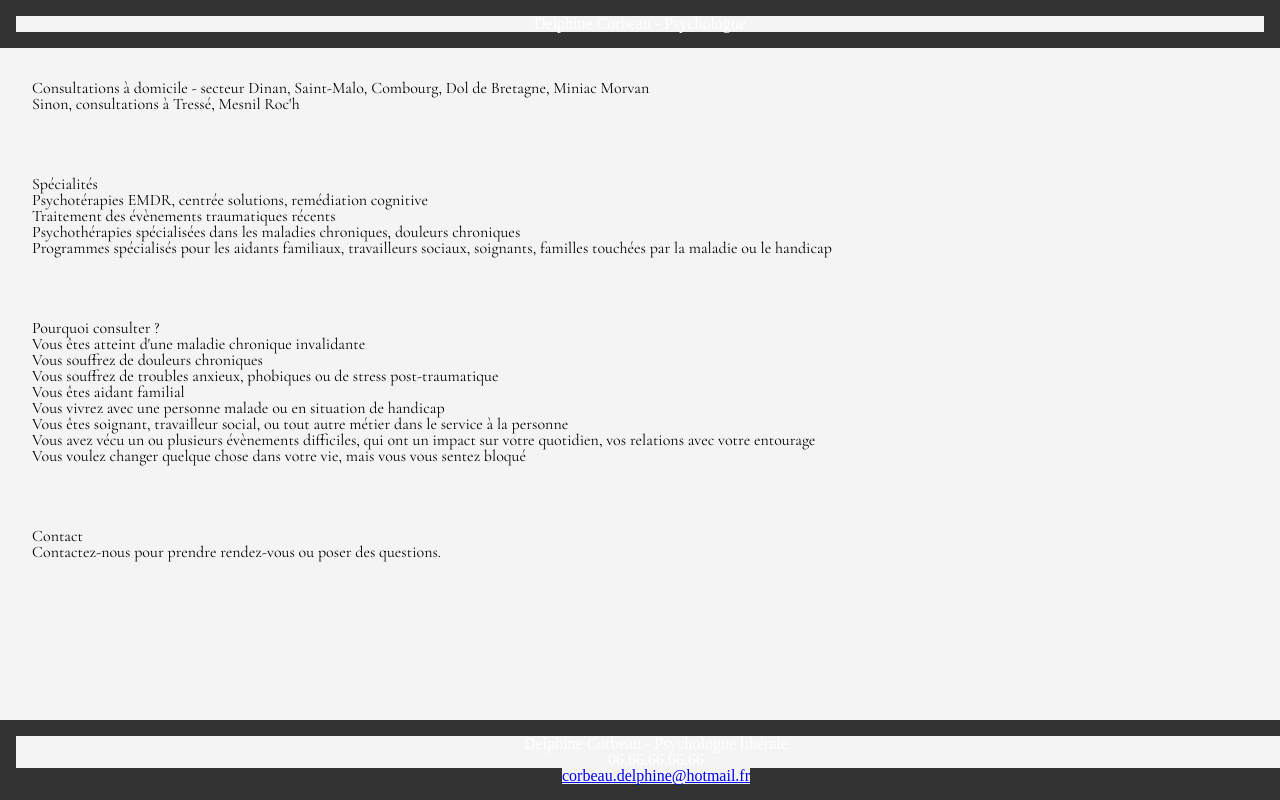
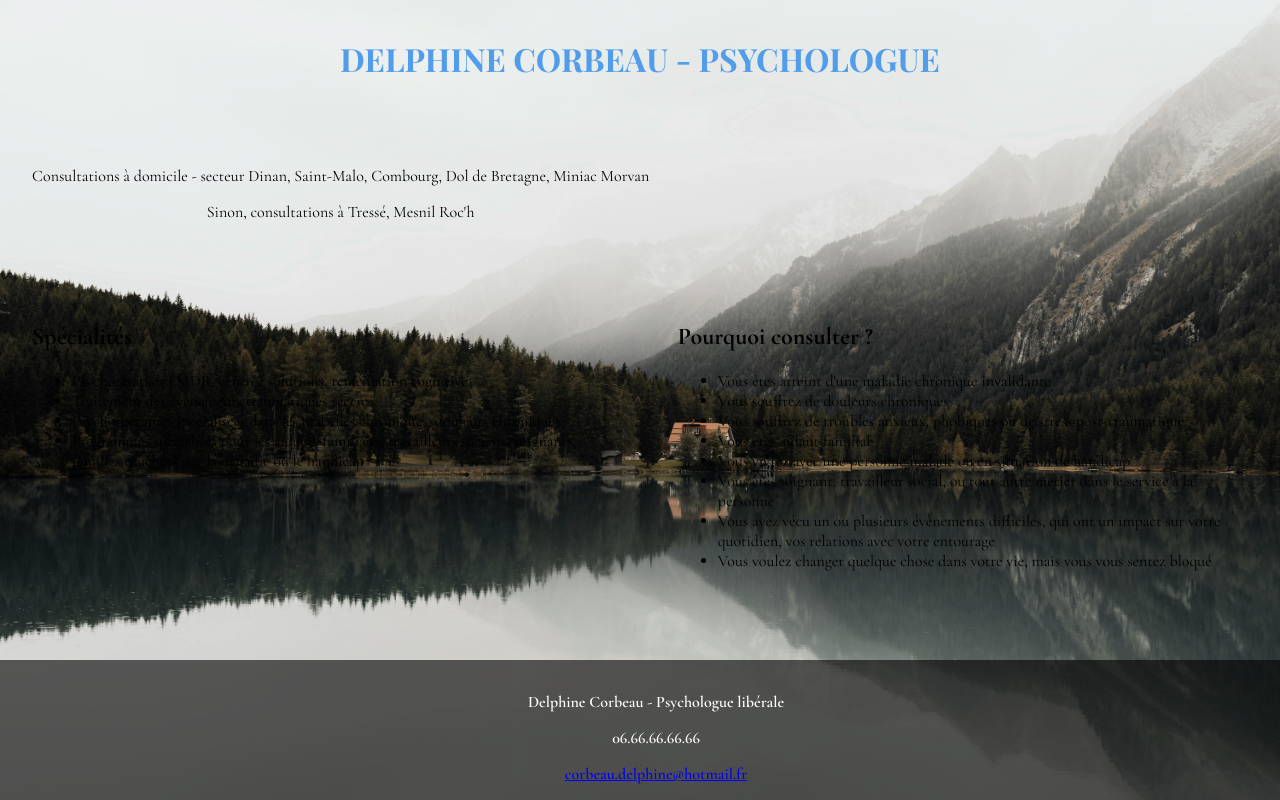
Before and after one commit to AurelienGuern/SitePsyD, a plain HTML site: page index.html in a window 1280 px wide. Drawn offline with nearby package versions, Linux system fonts and the light colour scheme; a web font is replaced by a local one.

Commit message:
css in progress

```diff
--- a/index.html
+++ b/index.html
@@ -4,12 +4,14 @@
 <head>
     <meta charset="UTF-8">
     <meta name="viewport" content="width=device-width, initial-scale=1.0">
-    <link rel="stylesheet" href="reset.css">
+    <!-- <link rel="stylesheet" href="reset.css"> -->
     <link href="style.css" rel="stylesheet">
     <link rel="preconnect" href="https://fonts.googleapis.com">
     <link rel="preconnect" href="https://fonts.gstatic.com" crossorigin>
-    <link href="https://fonts.googleapis.com/css2?family=Cormorant+Garamond:ital,wght@0,300;0,400;0,500;0,600;0,700;1,300;1,400;1,500;1,600;1,700&family=Kaushan+Script&family=Libre+Baskerville:ital,wght@0,400;0,700;1,400&family=Mali:ital,wght@0,200;0,300;0,500;0,600;0,700;1,200;1,300;1,400;1,500;1,600&family=Roboto:ital,wght@0,100;0,300;0,400;0,500;0,700;0,900;1,100;1,300;1,400;1,500;1,700;1,900&display=swap" rel="stylesheet">
-
+    <link
+        href="https://fonts.googleapis.com/css2?family=Cormorant+Garamond:ital,wght@0,300;0,400;0,500;0,600;0,700;1,300;1,400;1,500;1,600;1,700&family=Kaushan+Script&family=Libre+Baskerville:ital,wght@0,400;0,700;1,400&family=Mali:ital,wght@0,200;0,300;0,500;0,600;0,700;1,200;1,300;1,400;1,500;1,600&family=Roboto:ital,wght@0,100;0,300;0,400;0,500;0,700;0,900;1,100;1,300;1,400;1,500;1,700;1,900&display=swap"
+        rel="stylesheet">
+        <link href="https://fonts.googleapis.com/css2?family=Cormorant+Garamond:ital,wght@0,300;0,400;0,500;0,600;0,700;1,300;1,400;1,500;1,600;1,700&family=Kaushan+Script&family=Libre+Baskerville:ital,wght@0,400;0,700;1,400&family=Mali:ital,wght@0,200;0,300;0,500;0,600;0,700;1,200;1,300;1,400;1,500;1,600&family=Playfair+Display:ital,wght@0,400..900;1,400..900&family=Roboto:ital,wght@0,100;0,300;0,400;0,500;0,700;0,900;1,100;1,300;1,400;1,500;1,700;1,900&display=swap" rel="stylesheet">
 
     <title>Delphine Corbeau - Psychologue</title>
 
@@ -54,11 +56,6 @@
                 </ul>
             </section>
         </div>
-        <section id="contact">
-            <h2>Contact</h2>
-            <p>Contactez-nous pour prendre rendez-vous ou poser des questions.</p>
-
-        </section>
     </main>
     <footer>
         <p>Delphine Corbeau - Psychologue libérale</p>
--- a/style.css
+++ b/style.css
@@ -1,42 +1,47 @@
-
-
-* {
+body {
     font-family: 'Cormorant Garamond', serif;
     margin: 0;
     padding: 0;
-    background-color: #f4f4f4;
+    background-image: url(background.jpg);
+    background-size: cover;
+    background-repeat: no-repeat;
 }
 
 header {
-    background-color: #333;
-    color: #fff;
+    font-family: 'Playfair Display', serif;
+    color: #519dea;
     text-align: center;
+    margin: auto;
     padding: 1em;
+    font-weight: 400;
+    text-transform: uppercase;
 }
 
-nav {
-    background-color: #555;
-    color: #fff;
+#accueil {
     text-align: center;
-    padding: 1em;
+    margin: auto;
+
 }
 
-nav a {
-    color: #fff;
-    text-decoration: none;
-    padding: 0 1em;
+.container {
+    margin: 0 auto; /* Pour centrer le contenu */
+    display: flex;
 }
 
 section {
     padding: 2em;
+    display: inline-block;
+    flex-direction: row;
 }
 
 footer {
-    background-color: #333;
+    text-decoration: none;
+    font-weight: 600;
     color: #fff;
     text-align: center;
     padding: 1em;
     position: fixed;
     bottom: 0;
     width: 100%;
+    background-color: rgba(0, 0, 0, 0.6); /* Ajout d'une couleur de fond avec opacité */
 }
```
